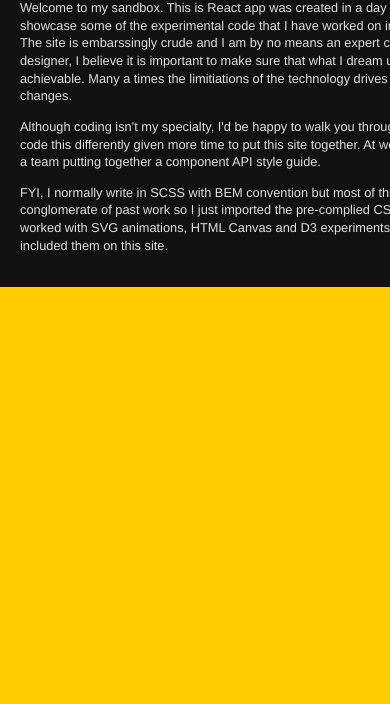
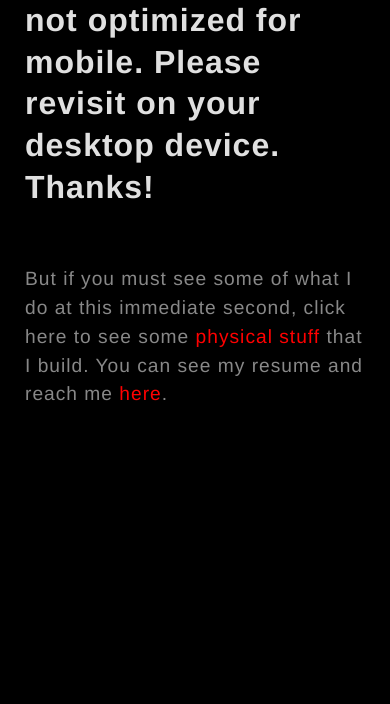
Before and after one commit to avinoz/sandbox, a React app: page / in a window 390 px wide. Shown: the part 140-844 px from the top of the page. Built offline with nearby package versions, Linux system fonts and the light colour scheme.

Commit message:
changes to descriptions and mobile prohibited message

```diff
--- a/src/Home.js
+++ b/src/Home.js
@@ -6,13 +6,16 @@ class Home extends React.Component {
       <div>
       <div class="opening-blurb">
         <h2>Hello</h2>
-        <p>Welcome to my sandbox. This is React app was created in a day for Ideo to showcase some of the experimental code that I have worked on in the past year. The site is embarssingly crude and I am by no means an expert coder but as a designer, I believe it is important to make sure that what I dream up is achievable. Many a times the limitiations of the technology drives design changes.
+        <p>Welcome to my sandbox. This is React app was created in a day for Ideo to showcase some of the experimental code that I have worked on in the past year. The site is embarssingly crude and I am by no means an expert coder but as a designer, I believe it is important to make sure that what I dream up is achievable. Many a times the limitiations of the technology drives design.
         </p>
         <p>
           Although coding isn't my specialty, I'd be happy to walk you through how I would code this differently given more time to put this site together. At work I am part of a team putting together a component API style guide.
         </p>
         <p>
            FYI, I normally write in SCSS with BEM convention but most of this is a conglomerate of past work so I just imported the pre-complied CSS. I've also worked with SVG animations, HTML Canvas and D3 experiments but have not included them on this site.
+        </p>
+        <p>
+           I'm a designer and a builder. You can find stuff I've built on the web <a href="http://avinoz.github.io/">here</a> and stuff I've built in real life <a href="https://www.aviocollective.com/">here</a>. If you're seriously interested in what I do, please <a href="mailto:avinoz@gmail.com?Subject=Hello%20Alvin" target="_top">contact me</a> and ask to see exciting, private work.
         </p>
       </div>
       </div>
--- a/src/Main.js
+++ b/src/Main.js
@@ -20,6 +20,11 @@ class Main extends Component {
   render() {
     return (
       <HashRouter>
+        <div>
+           <div class="mobile-experience">
+            <h3>This site contains experiments that are not optimized for mobile. Please revisit on your desktop device. Thanks!</h3>
+            <p>But if you must see some of what I do at this immediate second, click here to see some <a href="https://www.aviocollective.com/">physical stuff</a> that I build. You can see my resume and reach me <a href="https://www.linkedin.com/in/avinoz/">here</a>.</p>
+          </div>
           <div class="everything-cont">
             <ul className="header">
               <li id="title"><NavLink to="/">Experiments by Alvin</NavLink></li>
@@ -44,6 +49,7 @@ class Main extends Component {
               <Route path="/ex8" component={ex8}/>
             </div>
           </div>
+        </div>
       </HashRouter>
     );
   }
--- a/src/ex1.js
+++ b/src/ex1.js
@@ -30,7 +30,7 @@ class ex1 extends React.Component {
       <div>
         <div class="opening-blurb">
           <h2>Ball Play</h2>
-          <p>At one point I was looking to re-create my personal site and came to the conclusion that my work is comprised of two categories: physical work (buildings, spaces, furniture) and virtual work (websites, branding, graphics). The ball is symbolic of my body of work and I created the 3D illusion of it spinning as you move your mouse through JS calculations and CSS manipulation. In the original concept, when you choose a side, the background would change to that color and show you the related work.</p>
+          <p>At one point I was looking to re-create my personal site and came to the conclusion that my work is comprised of two categories: physical work (buildings, spaces, furniture) and virtual work (websites, branding, graphics). The ball is symbolic of my work and I created this 3D illusion using JS calculations and CSS manipulation. In the original concept, the user chooses a side and the site would be engulfed by that color then show you relevant work.</p>
         </div>
 
 
--- a/src/ex2.js
+++ b/src/ex2.js
@@ -38,7 +38,7 @@ class ex2 extends React.Component {
       <div>
       <div class="opening-blurb">
         <h2>Table of Cards</h2>
-        <p>For work, I deal with a lot of data and tables. This experiment was an attempt at how we can show more related data to any given row. It was also an way to explore the idea that data doesn’t have to exists in tables but that some data should be seen as cards. This concept excels well when you need your users to think of each piece of data separately particularly when that entry needs some sort of action.
+        <p>For work, I deal with a lot of data and tables. This experiment was an attempt at how we can show more data to any given row. It was also a way to intiate the conversation that data doesn’t have to exists only in tables but that some data can effectively be seen as cards. This concept fits particularly well when you want your users to think of each piece of data separately rather than just parts of a whole.
         </p>
       </div>
 
--- a/src/ex3.js
+++ b/src/ex3.js
@@ -21,7 +21,7 @@ class ex3 extends React.Component {
       <div>
       <div class="opening-blurb">
         <h2>3D Grid</h2>
-        <p>I took the idea of cards even further at one point and organized them in ‘3-dimensional' space. I was fascinated with mouse tracking and really wanted to break the idea that websites need to be flat, existing only in 2-dimensions. I took a lot of cues from game design where they have complicated UIs but didn’t deny themselves from style, ornamentation and dimensions.
+        <p>I took the idea of cards even further at one point and organized them in ‘3-dimensional' space. I was fascinated with mouse tracking and really wanted to break the idea that websites need to be flat, existing only in 2-dimensions. I took a lot of cues from game design where they have complicated UIs but didn’t deny themselves of style, ornamentation and multi-dimensions.
         </p>
       </div>
 
--- a/src/ex4.js
+++ b/src/ex4.js
@@ -14,7 +14,7 @@ class ex4 extends React.Component {
       <div>
         <div class="opening-blurb">
           <h2>Moving Plane</h2>
-          <p>This experiment demonstrates the easiest way to break 2-dimensionality in web design. It’s not the most effective but the concept is to break the rendering plane from the browser frame and make it respond to the user’s cursor location.
+          <p>This experiment demonstrates the easiest way to break 2-dimensionality in web design. It’s not the most effective but the concept is to separate the rendering plane from the browser frame and make it respond to the user’s cursor placement.
           </p>
         </div>
 
--- a/src/index.css
+++ b/src/index.css
@@ -1,3 +1,7 @@
+.mobile-experience {
+  display: none;
+}
+
 body {
   font-family: helvetica;
   font-weight: lighter;
@@ -9,6 +13,12 @@ body {
   background: #FFCC00;
   overflow: none;
 }
+
+a {color: red;}
+a:hover {
+ color: orange !important;
+}
+a:active {filter:brightness(150%);}
 
 .everything-cont {
   height: 100vh;
@@ -77,3 +87,43 @@ ul.header li a:hover {
 #title a:hover {
   background: red;
 }
+
+
+@media (max-width: 600px) {
+   body {
+     background: black;
+   }
+
+   .mobile-experience {
+    position: relative;
+     letter-spacing: 1px;
+     background: black;
+     width: 100vw;
+     height: 100vh;
+     display: inline;
+  }
+
+  .mobile-experience h3 {
+     font-size: 2.5em;
+     line-height: 1.3em;
+     color: #e0e0e0;
+     padding: 25px 25px 0 25px;
+     box-sizing: border-box;
+    }
+
+   .mobile-experience p {
+     font-size: 1.5em;
+     line-height: 1.5em;
+     color: #888;
+     padding: 25px 25px 0 25px;
+     box-sizing: border-box;
+   }
+
+   .mobile-experience a {
+    color: red;
+   }
+
+  .everything-cont {
+    display: none;
+  }
+}
```
Lines whose indentation alone changed are shown as unchanged.
